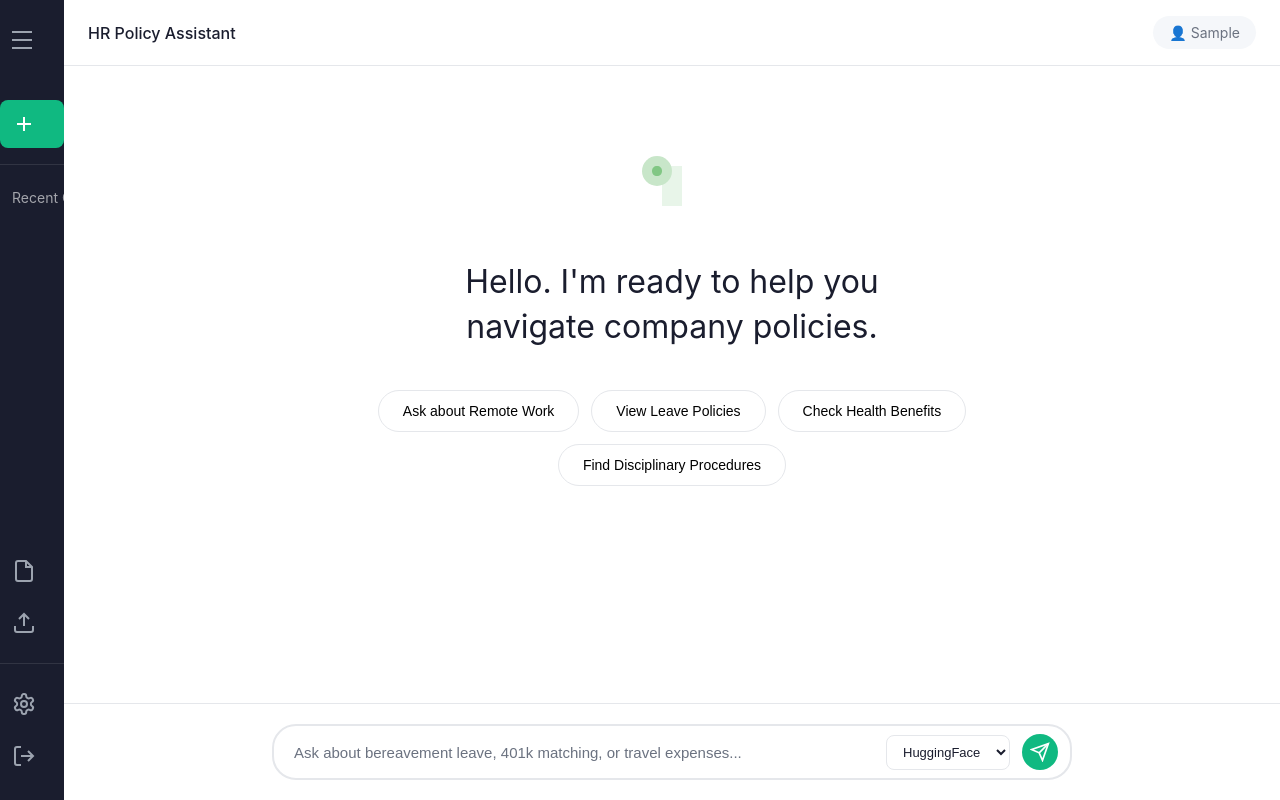
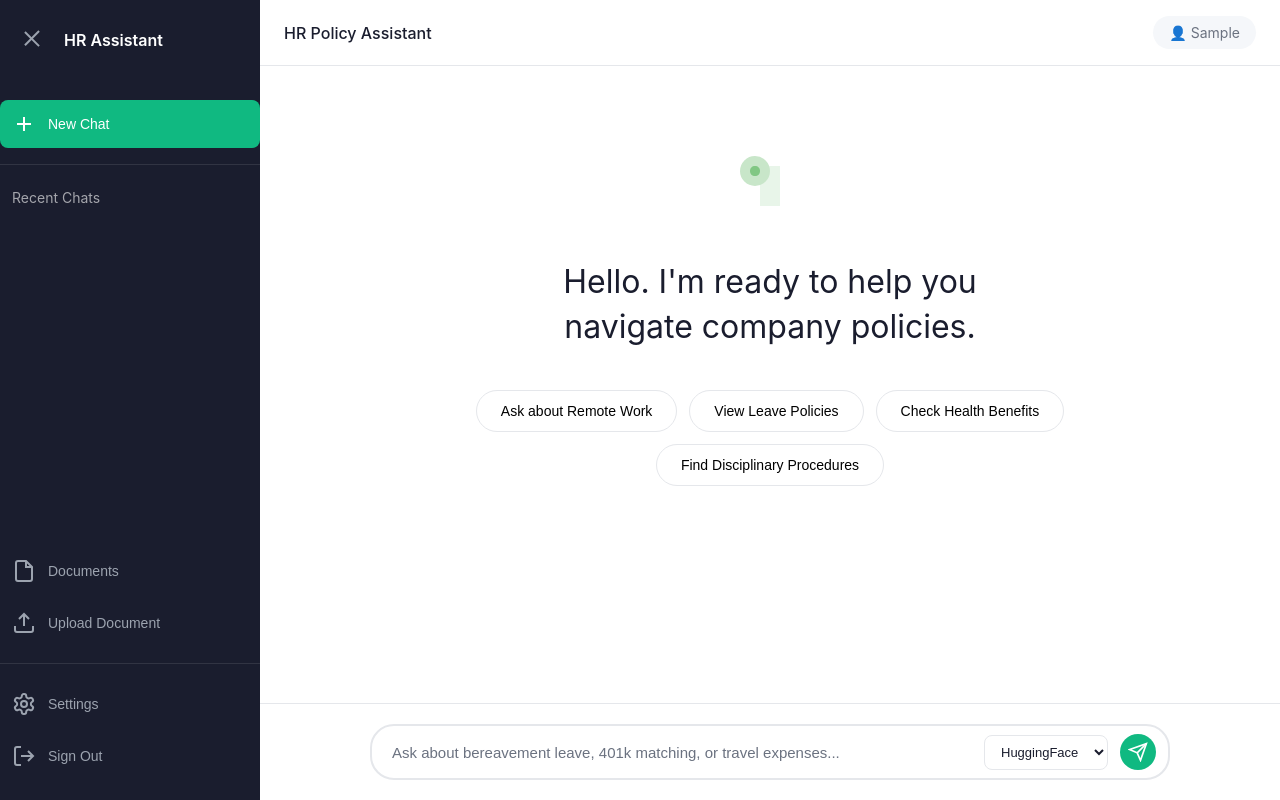
Before and after one commit to waitambatha/hr-policy-assistant, a Django app: page / in a window 1280 px wide. Run offline with Django 5.2, Linux system fonts and the light colour scheme; the visitor is signed in with stand-in values (Sample User, id 1); data comes from the database, SQL or seed files in the repository; data that the repository does not hold is empty; parts of the project's set-up code (start-up, migrations or seed data) failed here and were passed over.

Commit message:
Set sidebar to expanded by default

```diff
--- a/assistant/templates/assistant/index.html
+++ b/assistant/templates/assistant/index.html
@@ -9,7 +9,7 @@
 </head>
 <body>
     <!-- Left Sidebar - Expandable -->
-    <aside class="sidebar" id="sidebar">
+    <aside class="sidebar expanded" id="sidebar">
         <div class="sidebar-header">
             <button class="hamburger" onclick="toggleSidebar()">
                 <span></span>
```
